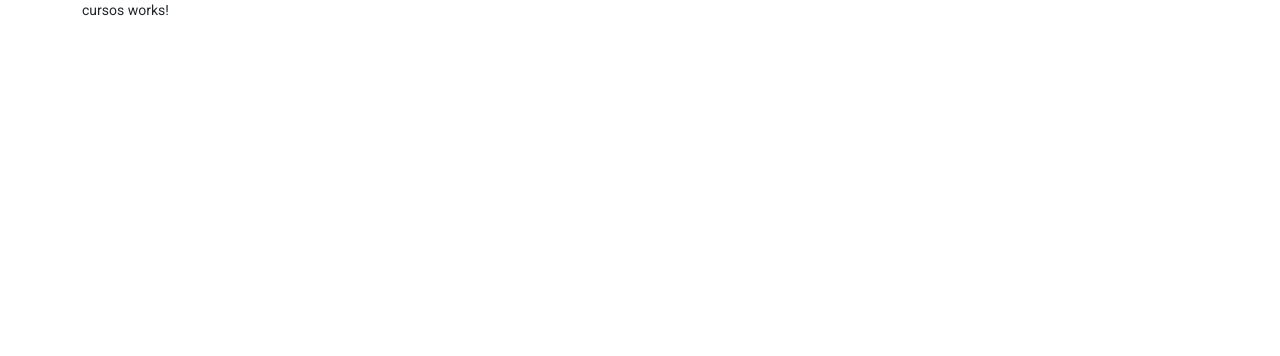
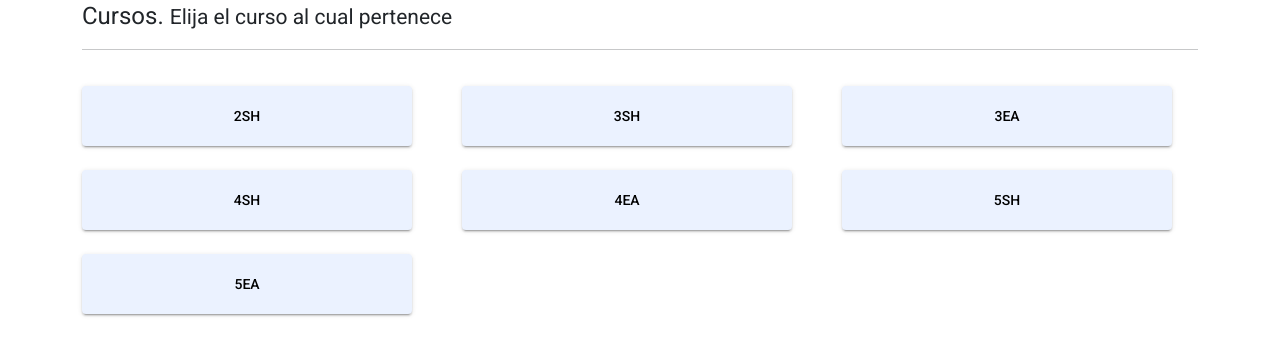
Before and after one commit to DantePileckas/isapInformatica, an Angular app: page /#/cursos in a window 1280 px wide. Shown: the top 356 px of the page. Built offline with nearby package versions, Linux system fonts and the light colour scheme.

Commit message:
Diseño de Cursos

```diff
--- a/src/app/app.module.ts
+++ b/src/app/app.module.ts
@@ -8,6 +8,8 @@ import { HomeComponent } from './components/home/home.component';
 import { CursosComponent } from './components/cursos/cursos.component';
 import { MaterialesComponent } from './components/materiales/materiales.component';
 import { NoopAnimationsModule } from '@angular/platform-browser/animations';
+import {MatButtonModule} from '@angular/material/button';
+
 
 //Rutas
 import {app_routing} from './app.routes';
@@ -27,6 +29,7 @@ import { RouterModule } from '@angular/router';
     BrowserModule,
     NoopAnimationsModule,
     MatGridListModule,
+    MatButtonModule,
     app_routing
   ],
 
--- a/src/app/components/cursos/cursos.component.css
+++ b/src/app/components/cursos/cursos.component.css
@@ -0,0 +1,13 @@
+button{
+    width: 330px;
+    height: 60px;
+    background: #EBF2FF;
+/* Shadow Blue / 4dp */
+
+box-shadow: 0px 2px 4px #9DC2FF, 0px 4px 8px #C4DAFF;
+border-radius: 4px;
+}
+
+.mat-raised-button{
+    color: black;
+}
--- a/src/app/components/cursos/cursos.component.html
+++ b/src/app/components/cursos/cursos.component.html
@@ -1 +1,63 @@
-<p>cursos works!</p>
+<h1>Cursos. <small>Elija el curso al cual pertenece</small></h1>
+<hr>
+
+<br>
+
+<div class="row row-cols-1 row-cols-md-3 g-4">
+    <div class="col">
+        <button mat-raised-button
+        matTooltip="Info about the action"
+        aria-label="Button that displays a tooltip when focused or hovered over">
+        2SH
+        </button>
+    </div>
+
+    <div class="col">
+        <button mat-raised-button
+        matTooltip="Info about the action"
+        aria-label="Button that displays a tooltip when focused or hovered over">
+        3SH
+        </button>
+    </div>
+
+    <div class="col">
+        <button mat-raised-button
+        matTooltip="Info about the action"
+        aria-label="Button that displays a tooltip when focused or hovered over">
+        3EA
+        </button>
+    </div>
+
+    <div class="col">
+        <button mat-raised-button
+        matTooltip="Info about the action"
+        aria-label="Button that displays a tooltip when focused or hovered over">
+        4SH
+        </button>
+    </div>
+
+    <div class="col">
+        <button mat-raised-button
+        matTooltip="Info about the action"
+        aria-label="Button that displays a tooltip when focused or hovered over">
+        4EA
+        </button>
+    </div>
+
+    <div class="col">
+        <button mat-raised-button
+        matTooltip="Info about the action"
+        aria-label="Button that displays a tooltip when focused or hovered over">
+        5SH
+        </button>
+    </div>
+
+    <div class="col">
+        <button mat-raised-button
+        matTooltip="Info about the action"
+        aria-label="Button that displays a tooltip when focused or hovered over">
+        5EA
+        </button>
+    </div>
+
+  </div>
```
